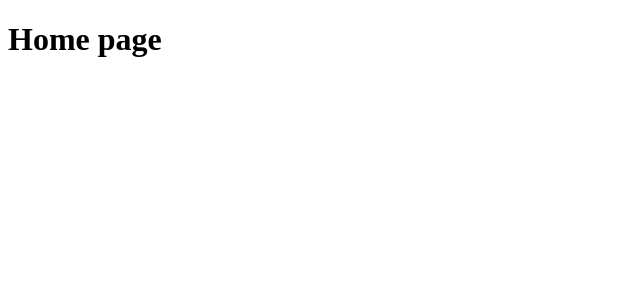
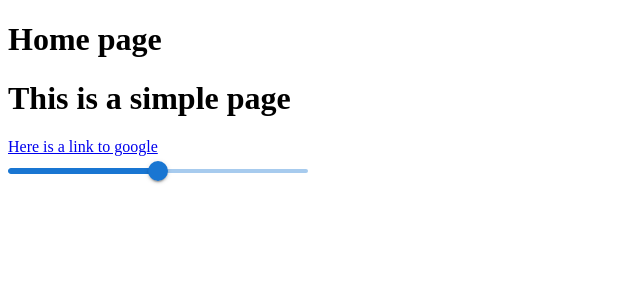
Before and after one commit to hack4impact-utk/mission-of-hope, a Next.js app: page / in a window 1280 px wide. Shown: the top 300 px of the page, without its empty margins (0-640 px from the left). Built offline with nearby package versions, Linux system fonts and the light colour scheme.

Commit message:
Add Simple Page

```diff
--- a/src/app/page.tsx
+++ b/src/app/page.tsx
@@ -1,3 +1,10 @@
+import SimplePage from './pages/page';
+
 export default function Home() {
-  return <h1>Home page</h1>;
+  return (
+    <>
+      <h1>Home page</h1>
+      <SimplePage></SimplePage>
+    </>
+  );
 }
--- /dev/null
+++ b/src/app/pages/page.tsx
@@ -0,0 +1,21 @@
+import * as React from 'react';
+import Box from '@mui/material/Box';
+import Slider from '@mui/material/Slider';
+import Link from 'next/link';
+
+export default function SimplePage() {
+  return (
+    <>
+      <h1>This is a simple page</h1>
+      <Link href="https://www.google.com">Here is a link to google</Link>
+
+      <Box sx={{ width: 300 }}>
+        <Slider
+          defaultValue={50}
+          aria-label="Default"
+          valueLabelDisplay="auto"
+        />
+      </Box>
+    </>
+  );
+}
```
